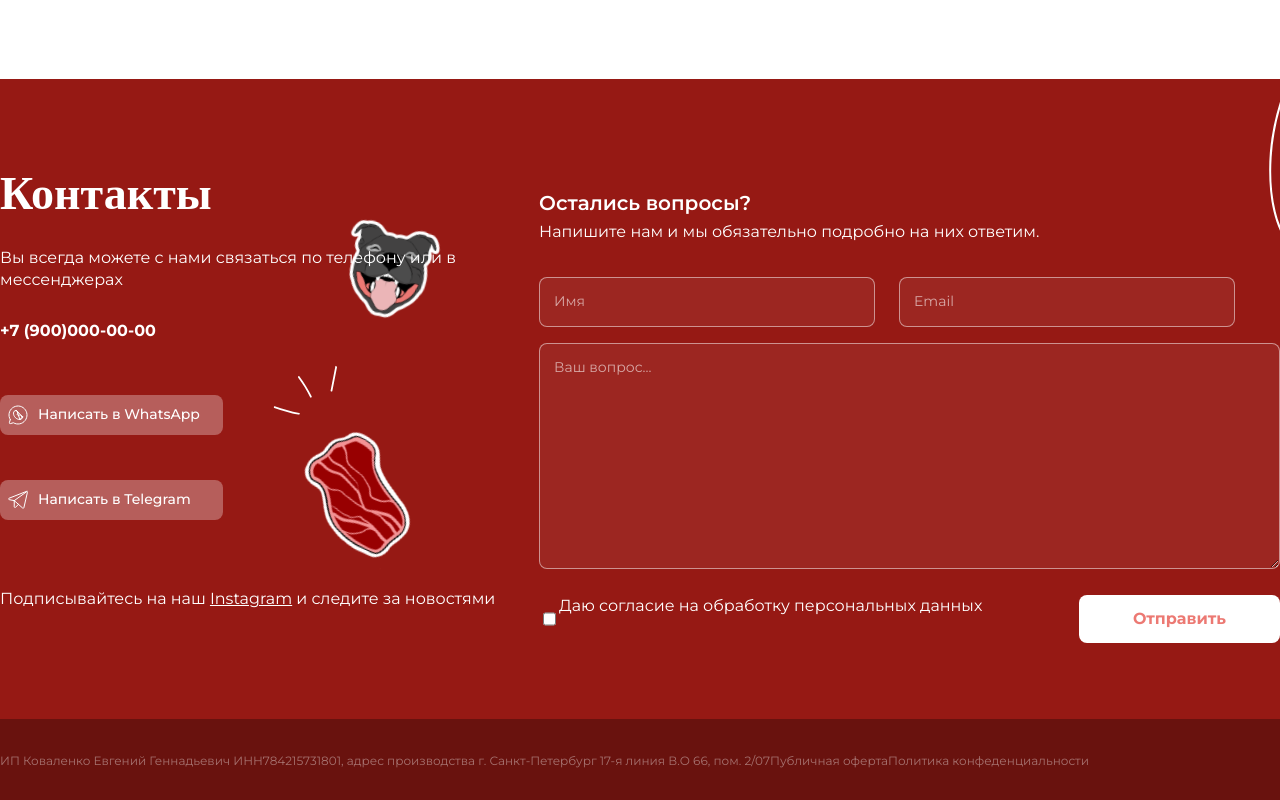
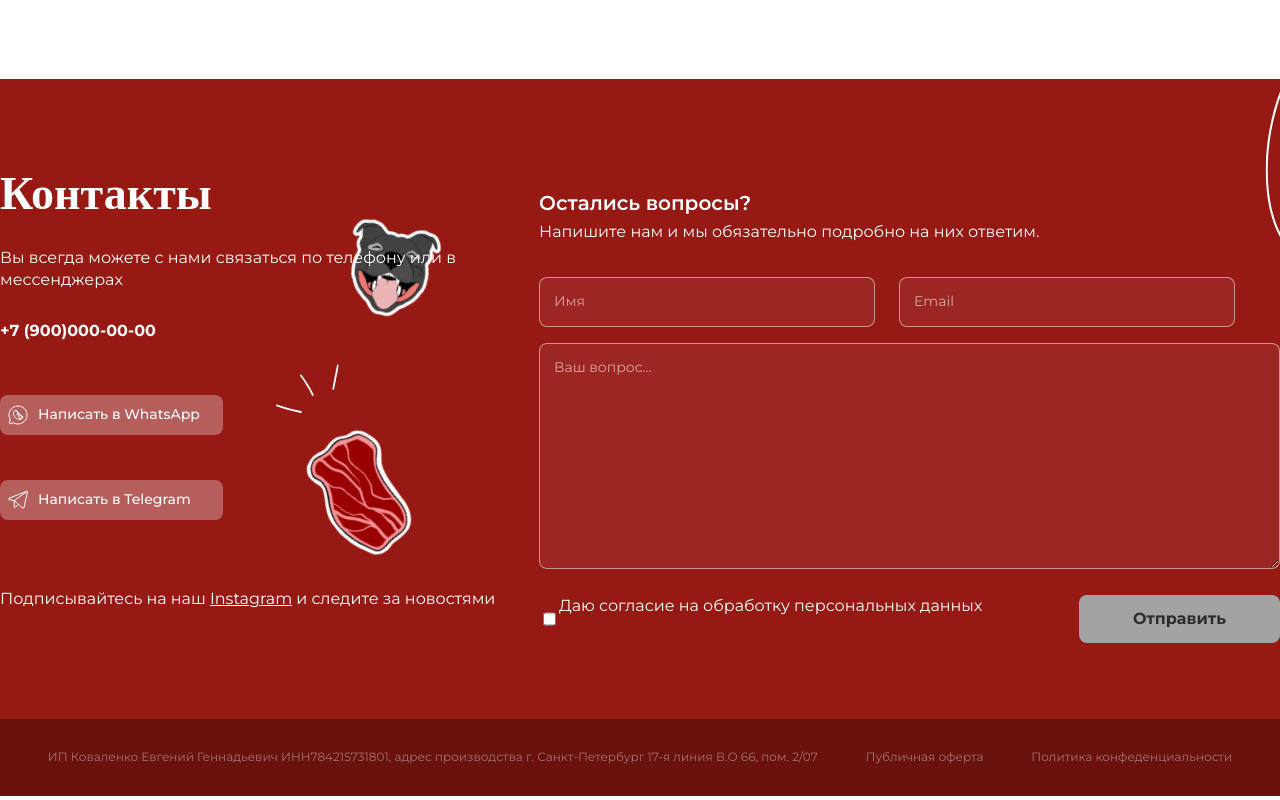
Before and after one commit to EvelinaKir/Zoov, a React app: page / in a window 1280 px wide. Shown: the part 6626-7426 px from the top of the page. Built offline with nearby package versions, Linux system fonts and the light colour scheme.

Commit message:
some stuff

```diff
--- a/src/components/App/App.tsx
+++ b/src/components/App/App.tsx
@@ -9,10 +9,33 @@ import {CareAndLove} from '../CareAndLove/CareAndLove'
 import {HowToGetZoov} from '../HowToGetZoov/HowToGetZoov'
 import {Questions} from '../Questions/Questions'
 import { Footer } from '../Footer/Footer'
+import { SyntheticEvent, useRef, useState } from 'react'
+import { useEffect } from "react";
+
 export const App = () => {
+const mainRef = useRef<any>(null)
+const [visible, setVisible] = useState<boolean>(false)
+const handleScroll = (e: any) => {
+  if(window.pageYOffset > mainRef.current?.childNodes[0].offsetHeight) {
+    setVisible(!visible)
+  }
+  else {
+      setVisible(visible)
+  }
+
+  console.log(mainRef.current?.childNodes[0].offsetHeight)
+}
+
+useEffect(() => {
+document.addEventListener('scroll', (e) => {handleScroll(e)})
+},[])
     return (
-        <div className={classNames(styles.mainBox)}>
+        <div className={classNames(styles.mainBox)} ref={mainRef}>
             <MainPage/>
+            <div className={visible ? styles.visible : styles.none}>
+            <AppHeader moveable={true}/>
+            </div>
+
             <Description/>
             <Diets/>
             <WhyZoov/>
--- a/src/components/App/appStyles.module.css
+++ b/src/components/App/appStyles.module.css
@@ -1,3 +1,14 @@
 .mainBox {
     display: grid;
 }
+
+.none {
+    display: none;
+}
+
+.visible {
+    position: fixed;
+    margin-left: auto;
+    margin-right: auto;
+
+}
--- a/src/components/AppHeader/AppHeader.tsx
+++ b/src/components/AppHeader/AppHeader.tsx
@@ -3,7 +3,6 @@ import AppHeaderStyles from "./AppHeaderStyles.module.css";
 import icon from "../../images/icon.png";
 import React, {FunctionComponent} from "react";
 export const AppHeader: FunctionComponent<{moveable: boolean}>  = ({moveable}) => {
-  console.log(moveable)
   const style = moveable ? AppHeaderStyles.moveableBox : AppHeaderStyles.mainBox
   const navBarStyle = moveable ? AppHeaderStyles.moveableNavBar : AppHeaderStyles.navBar
   const logoStyle = moveable ? AppHeaderStyles.movableLogo : AppHeaderStyles.logo
--- a/src/components/AppHeader/appHeaderStyles.module.css
+++ b/src/components/AppHeader/appHeaderStyles.module.css
@@ -5,15 +5,11 @@
     margin-top: 16px;
 }
 
-.movableLogo{
-    margin-top: 16px;
-    max-width: 62px;
-    max-height: 62px;
-}
 .navBar{
     display: flex;
     gap: 53px;
 }
+
 
 .navBar div a {
     color: white;
@@ -26,6 +22,7 @@
     margin-bottom: auto;
 }
 
+
 .points {
     font-family: Montserrat;
     font-style: normal;
@@ -37,3 +34,34 @@
     text-decoration: 2px underline;
     text-decoration-color: #961914;
 }
+
+
+.moveableBox{
+    display: flex;
+    align-items: center;
+    justify-content: space-around;
+    margin-bottom: auto;
+    background-color: white;
+}
+
+.moveableNavBar{
+    display: flex;
+    gap: 53px;
+}
+
+
+.moveableNavBar {
+    text-align: center;
+}
+
+
+.moveableNavBar div a {
+    text-align: center;
+}
+
+.movableLogo img{
+    margin-right: 30vw;
+    max-width: 80px;
+    max-height: 80px;
+    margin-top: 16px;
+}
--- a/src/components/Diets/Diets.tsx
+++ b/src/components/Diets/Diets.tsx
@@ -30,8 +30,8 @@ export const Diets = () => {
 };
 
 const DietsFeed = () => {
-  const res = foodList.map((elem) => {
-    return <Diet elem={elem} />;
+  const res = foodList.map((elem, i) => {
+    return <Diet elem={elem} key={i} />;
   });
   return <div className={classNames(styles.dietsFeed)}>{res}</div>;
 };
--- a/src/components/Footer/Footer.tsx
+++ b/src/components/Footer/Footer.tsx
@@ -1,8 +1,18 @@
 import styles from "./footer.module.css";
 import whatsApp from "../../images/footer/whatsApp.svg";
 import telegram from "../../images/footer/TelegramLogo.svg";
+import React, { SyntheticEvent } from "react";
+import { useState } from "react";
+import { useRef } from "react";
+import { useEffect } from "react";
 
 export const Footer = () => {
+const [checked, setChecked] = useState<boolean>(false)
+
+const handleChange = (e: {target: HTMLInputElement}) => {
+  setChecked(e.target.checked)
+}
+
   return (
     <div className={styles.mainBox}>
       <div className={styles.upperFooter}>
@@ -45,9 +55,9 @@ export const Footer = () => {
             </div>
             <div className={styles.inputReady}>
               <div className={styles.checkbox}>
-                <input type="checkbox" />
+                <input type="checkbox" onChange={(e) => handleChange(e)}  />
                 <span>Даю согласие на обработку персональных данных</span>
-              <button className={styles.sendQuestion}>Отправить</button>
+              <button disabled={!checked} className={styles.sendQuestion}>Отправить</button>
               </div>
             </div>
           </form>
--- a/src/components/Footer/footer.module.css
+++ b/src/components/Footer/footer.module.css
@@ -11,6 +11,8 @@
 .lowerFooter{
     background-color: #69120E ;
     padding: 30px 0px;
+    display: flex;
+    justify-content: space-evenly;
 }
 .lowerFooter span {
     color: #FFFFFF;
@@ -195,7 +197,7 @@ margin-right: auto;
     margin-bottom: 76px;
 }
 
-.checkbox button {
+.sendQuestion {
     background-color: white;
     border: none;
     color: #EC7973;
@@ -207,3 +209,17 @@ margin-right: auto;
     line-height: 140%;
     border-radius: 8px;
 }
+
+
+.sendQuestion:disabled{
+    background-color: rgb(163, 163, 163);
+    border: none;
+    color: #000000b9;
+    padding: 13px 54px;
+    font-family: Montserrat;
+    font-style: normal;
+    font-weight: bold;
+    font-size: 16px;
+    line-height: 140%;
+    border-radius: 8px;
+}
```
